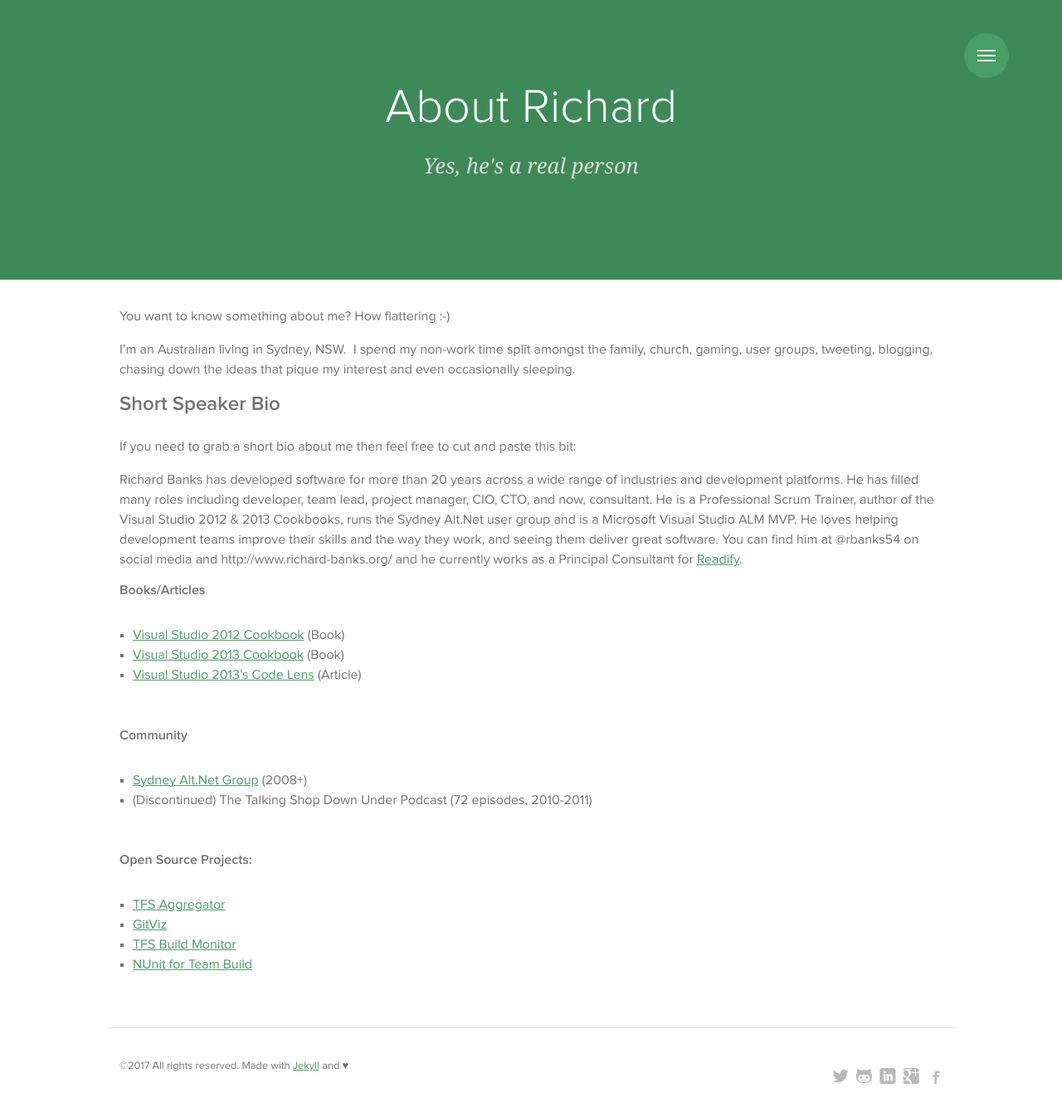
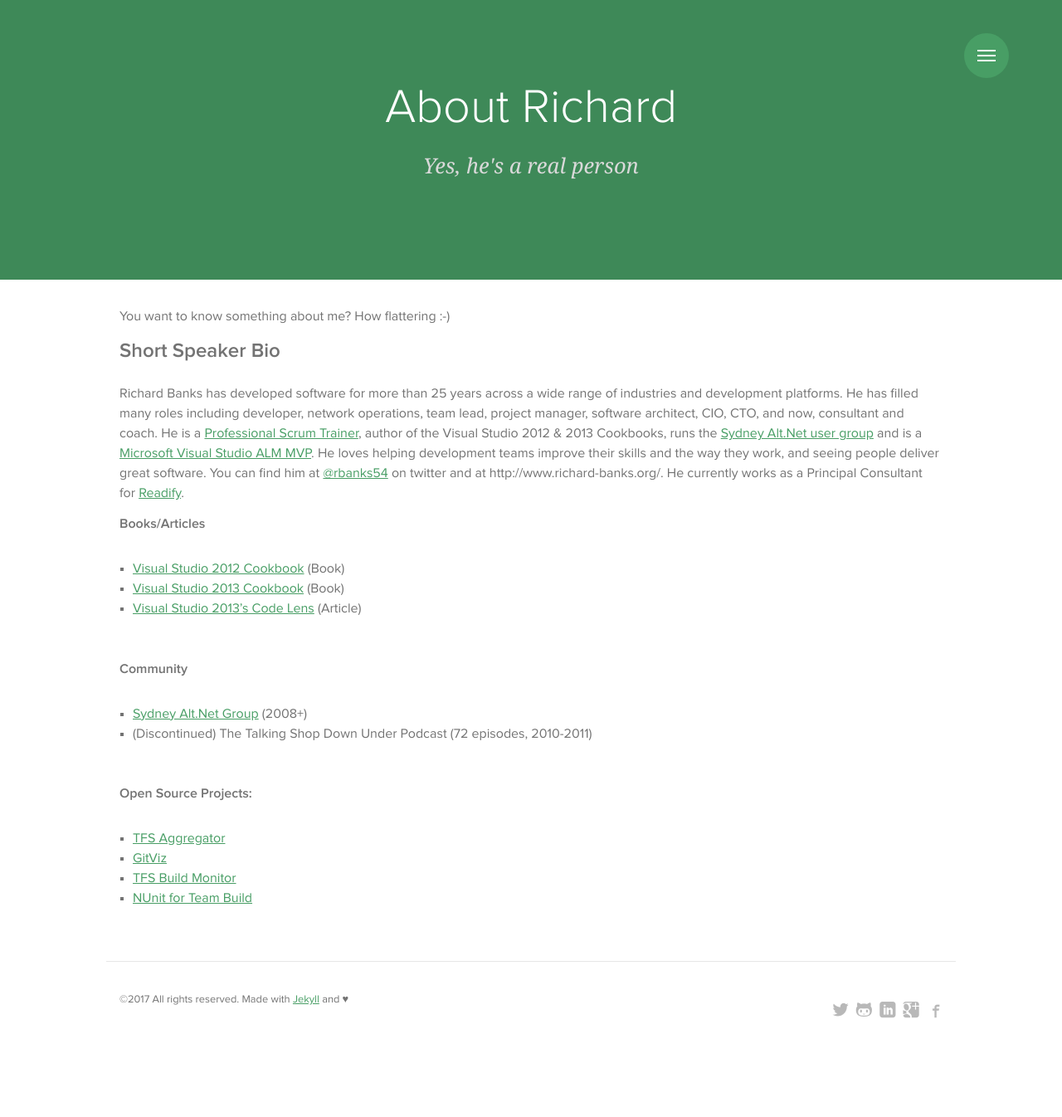
Before and after one commit to rbanks54/rbanks54.github.io, a Jekyll site: the page built from about.md, in a window 1280 px wide. Shown: the top 1346 px of the page at 83% size. Built offline with Jekyll 4.4.1, drawn with Linux system fonts in a browser that asks for light colours; nearby versions of some CDN libraries; some web fonts are replaced; a style sheet for code colours, icons or effects is not loaded.

Commit message:
Update the readme file

```diff
--- a/about.md
+++ b/about.md
@@ -10,15 +10,11 @@ redirect_from:
 
 You want to know something about me? How flattering :-)
 
-I'm an Australian living in Sydney, NSW.  I spend my non-work time split amongst the family, church, gaming, user groups, tweeting, blogging, chasing down the ideas that pique my interest and even occasionally sleeping.
-
 ## Short Speaker Bio
-If you need to grab a short bio about me then feel free to cut and paste this bit:
-
-Richard Banks has developed software for more than 20 years across a wide range of industries and development platforms. He has filled many roles including developer, team lead, project manager, CIO, CTO, and now, consultant.
-He is a Professional Scrum Trainer, author of the Visual Studio 2012 & 2013 Cookbooks, runs the Sydney Alt.Net user group and is a Microsoft Visual Studio ALM MVP.
-He loves helping development teams improve their skills and the way they work, and seeing them deliver great software.
-You can find him at @rbanks54 on social media and http://www.richard-banks.org/ and he currently works as a Principal Consultant for [Readify](http://readify.net).
+Richard Banks has developed software for more than 25 years across a wide range of industries and development platforms. He has filled many roles including developer, network operations, team lead, project manager, software architect, CIO, CTO, and now, consultant and coach.
+He is a [Professional Scrum Trainer](https://www.scrum.org/user/198), author of the Visual Studio 2012 & 2013 Cookbooks, runs the [Sydney Alt.Net user group](https://www.meetup.com/Sydney-Alt-Net) and is a [Microsoft Visual Studio ALM MVP](https://mvp.microsoft.com/en-us/PublicProfile/4028890).
+He loves helping development teams improve their skills and the way they work, and seeing people deliver great software.
+You can find him at [@rbanks54](https://twitter.com/rbanks54) on twitter and at http://www.richard-banks.org/. He currently works as a Principal Consultant for [Readify](http://readify.net).
 
 #### Books/Articles
 
```
